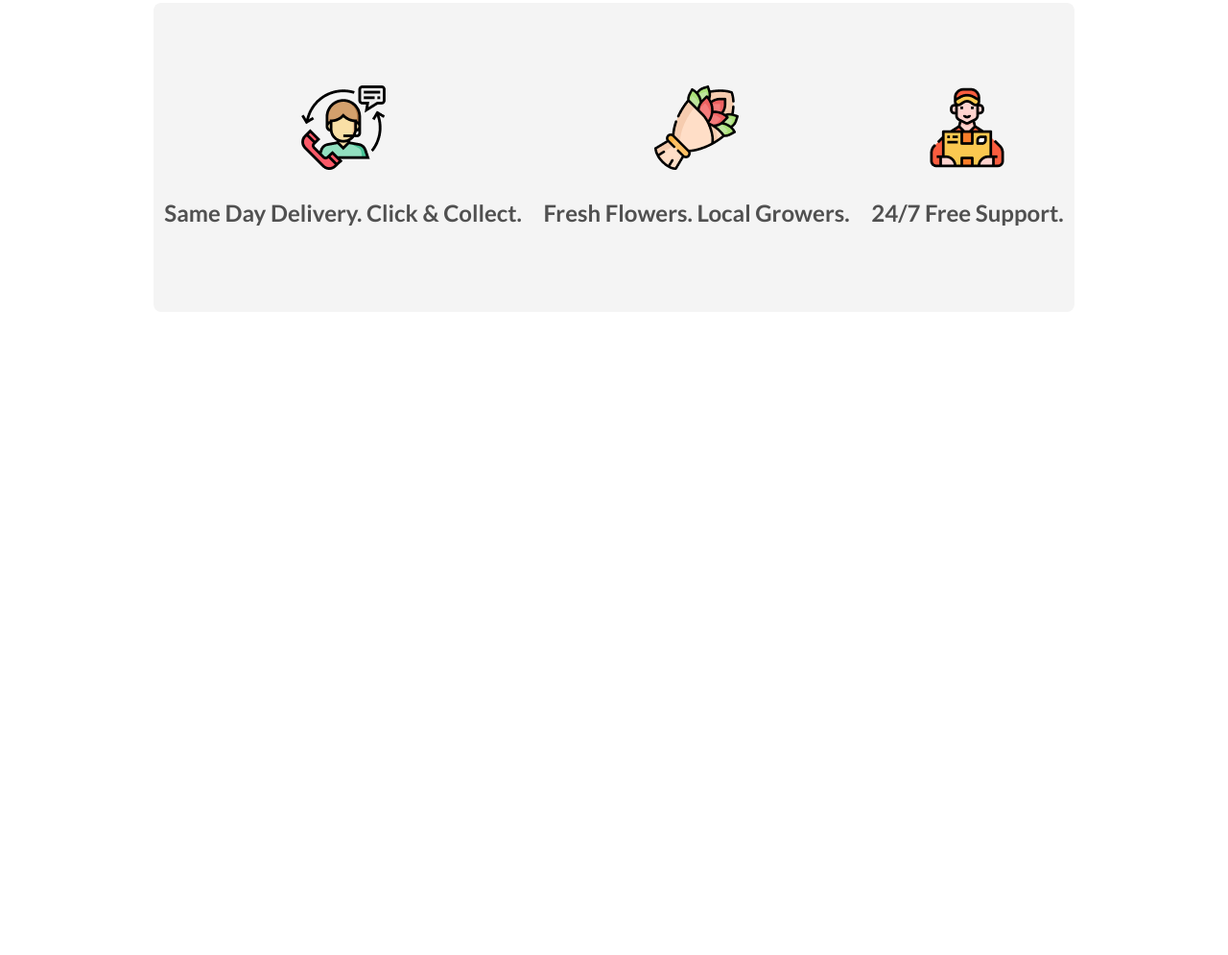
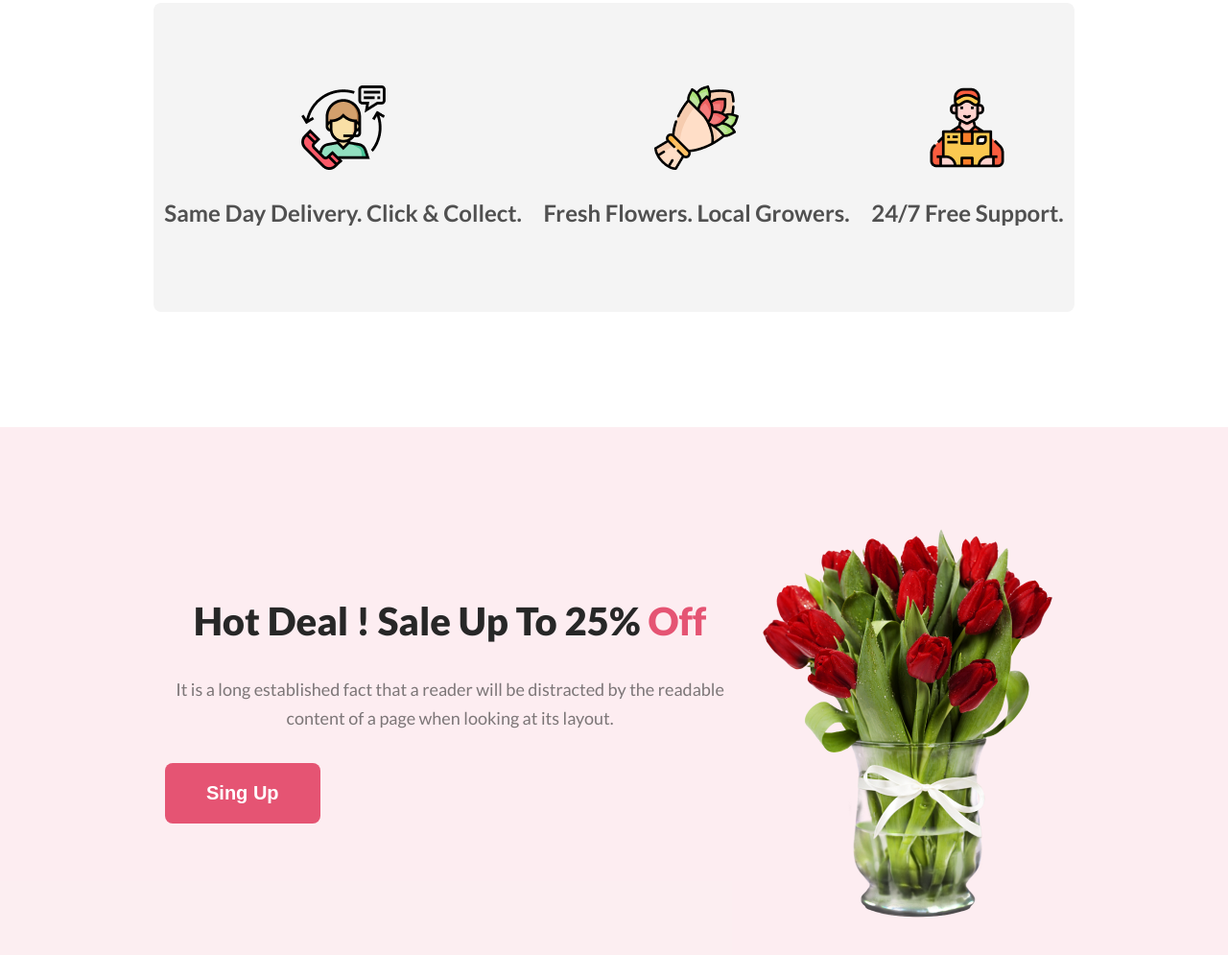
Before and after one commit to Afroza5848/flower-website, a plain HTML site: page index.html in a window 1280 px wide. Shown: the part 1623-2618 px from the top of the page at 96% size. Before the commit the page ends 2068 px from the top, so only its background shows below. Drawn offline with Linux system fonts and the light colour scheme; files whose address does not match are found by name.

Commit message:
added hot deal section

```diff
--- a/index.html
+++ b/index.html
@@ -74,7 +74,18 @@
 
         <!-- hot deal -->
 
-        <section id="hot-deal"></section>
+        <section id="hot-deal">
+            <div class="container hot-deal-container">
+                <div class="hot-deal-text">
+                    <h2>Hot Deal ! Sale Up To 25% <span class="important">Off</span> </h2>
+                    <p>It is a long established fact that a reader will be distracted by the readable content of a page when looking at its layout.</p>
+                    <button class="btn-primary">Sing Up</button>
+                </div>
+                <div class="hot-deal-img">
+                    <img src="images/pngwing8.png" alt="image">
+                </div>
+            </div>
+        </section>
 
     </main>
 
--- a/styles/style.css
+++ b/styles/style.css
@@ -7,7 +7,7 @@ body{
     font-family: 'Lato', sans-serif;
 }
 /* header style */
-header{
+header, #hot-deal{
     background: rgba(229, 84, 115, 0.10);
 
 }
@@ -40,6 +40,7 @@ header{
     padding: 20px 43px;
     border: none;
     transition: 2s;
+    text-align: center;
 }
 .btn-primary:hover{
     background: #fff;
@@ -154,3 +155,46 @@ header .container .banner-img img{
     font-weight: 600;
     line-height: 35px;
 }
+
+/* hot deal */
+#hot-deal{
+    padding: 100px 0;
+}
+#hot-deal .hot-deal-container{
+    display: flex;
+    justify-content: space-around;
+    align-items: center;
+}
+#hot-deal .hot-deal-container .hot-deal-text{
+    width: 594px;
+}
+/* #hot-deal .hot-deal-container .hot-deal-text button{
+    margin: auto;
+} */
+#hot-deal .hot-deal-container .hot-deal-text *{
+    text-align: center;
+    margin-bottom: 32px;
+}
+#hot-deal .hot-deal-container .hot-deal-text h2{
+    color: #272727;
+    font-size: 40px;
+    font-style: normal;
+    font-weight: 800;
+    line-height: normal;
+}
+#hot-deal .hot-deal-container .hot-deal-text p{
+    color: rgba(39, 39, 39, 0.60);
+    font-size: 18px;
+    font-style: normal;
+    font-weight: 400;
+    line-height: 30px;
+}
+#hot-deal .hot-deal-container .hot-deal-text .important{
+    color: #E55473;
+}
+#hot-deal .hot-deal-container .hot-deal-img{
+    width: 318px;
+}
+#hot-deal .hot-deal-container .hot-deal-img img{
+    width: 100%;
+}
```
